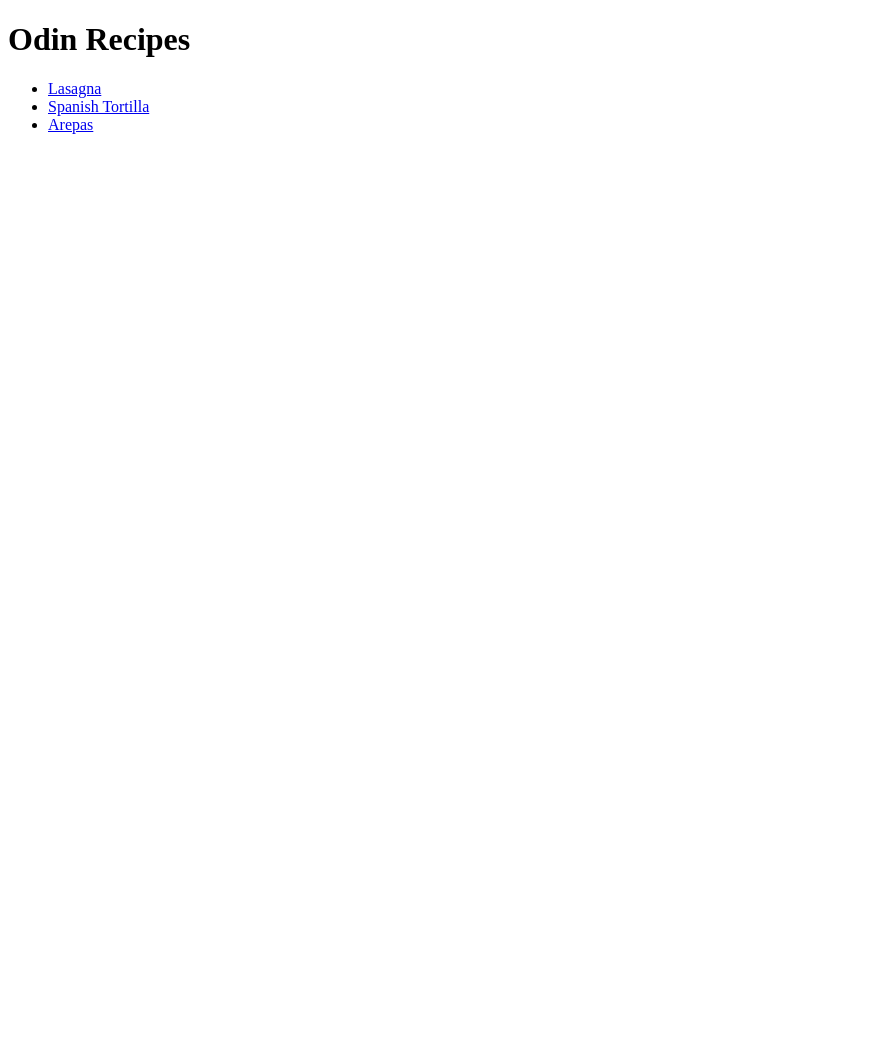
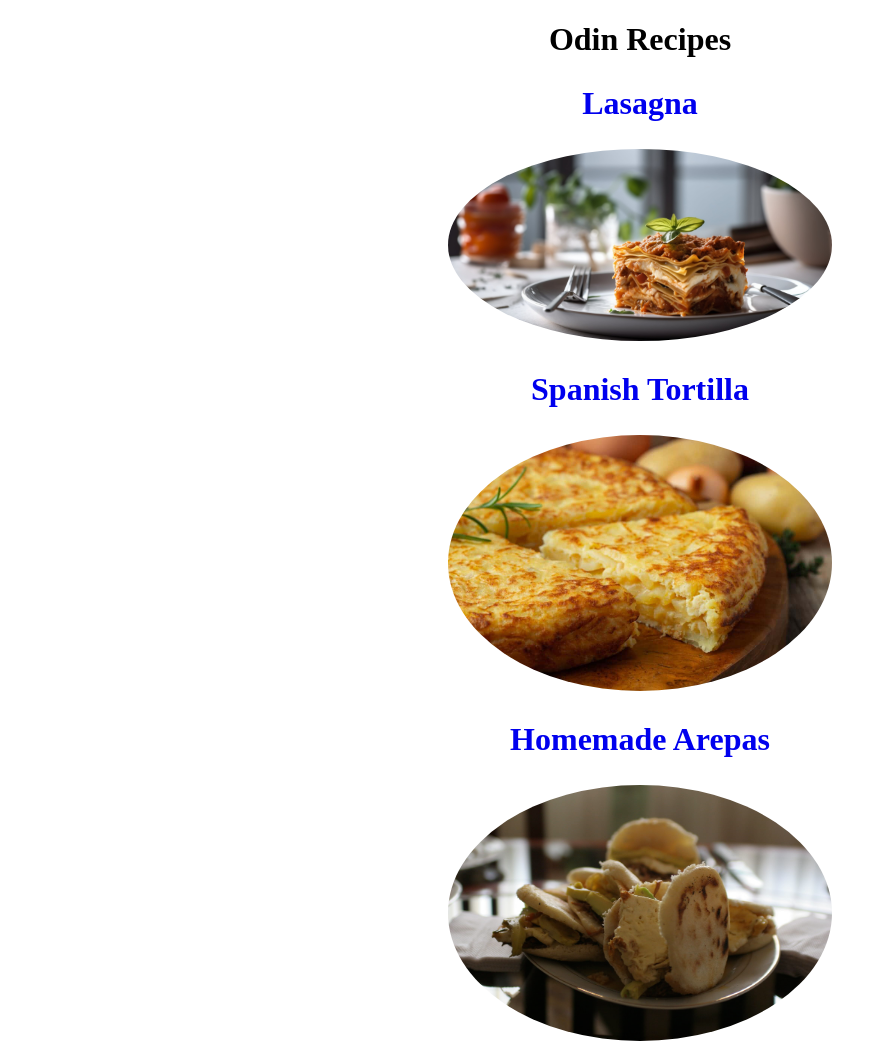
Before and after one commit to juragis/odin-recipes, a plain HTML site: page index.html in a window 1280 px wide. Shown: the whole page, without its empty margins (0-886 px from the left). Before the commit the page ends 800 px from the top, so only its background shows below. Drawn offline with Linux system fonts and the light colour scheme.

Commit message:
Update home page
Css styles were added to the home page

```diff
--- a/index.html
+++ b/index.html
@@ -1,18 +1,37 @@
 <!DOCTYPE html>
 <html lang="en">
+
 <head>
     <meta charset="UTF-8">
     <meta name="viewport" content="width=device-width, initial-scale=1.0">
     <title>Odin Recipes</title>
+    <link rel="stylesheet" href="styles.css">
 </head>
+
 <body>
 
     <h1>Odin Recipes</h1>
     <ul>
-        <li><a href="./recipes/lasagna.html">Lasagna</a></li>
-        <li><a href="./recipes/spanish-tortilla.html">Spanish Tortilla</a></li>
-        <li><a href="./recipes/arepas.html">Arepas</a></li>
+        <li>
+            <a href="./recipes/lasagna.html">
+                <h2>Lasagna</h2>
+                <img class="img-home" src="images/lasagna.jpg" width="300px" alt="lasagna">
+            </a>
+        </li>
+        <li>
+            <a href="./recipes/spanish-tortilla.html">
+                <h2>Spanish Tortilla</h2>
+                <img class="img-home" src="images/spanish-tortilla.jpg" width="300px" alt="spanish-tortilla">
+            </a>
+        </li>
+        <li>
+            <a href="./recipes/arepas.html">
+                <h2>Homemade Arepas</h2>
+                <img class="img-home" src="images/arepas.jpg" width="300px" alt="arepas">
+            </a>
+        </li>
     </ul>
 
 </body>
+
 </html>
--- /dev/null
+++ b/styles.css
@@ -0,0 +1,29 @@
+body{
+    width: 100%;
+    margin: 10px auto;
+}
+
+h1{
+    text-align: center;
+    font-size: 48;
+}
+h2{
+    font-size: 32px;
+}
+
+ul{
+    list-style-type: none;
+    text-align: center;
+    padding: 0;
+}
+
+.img-home{
+    border-radius: 100%;
+    width: 30%;
+}
+
+
+ul li a{
+    display: block;
+    text-decoration: none;
+}
```
Also changed, not shown: recipes/arepas.html (+2 -1 lines), recipes/lasagna.html (+1 -1 lines), recipes/spanish-tortilla.html (+2 -1 lines).
